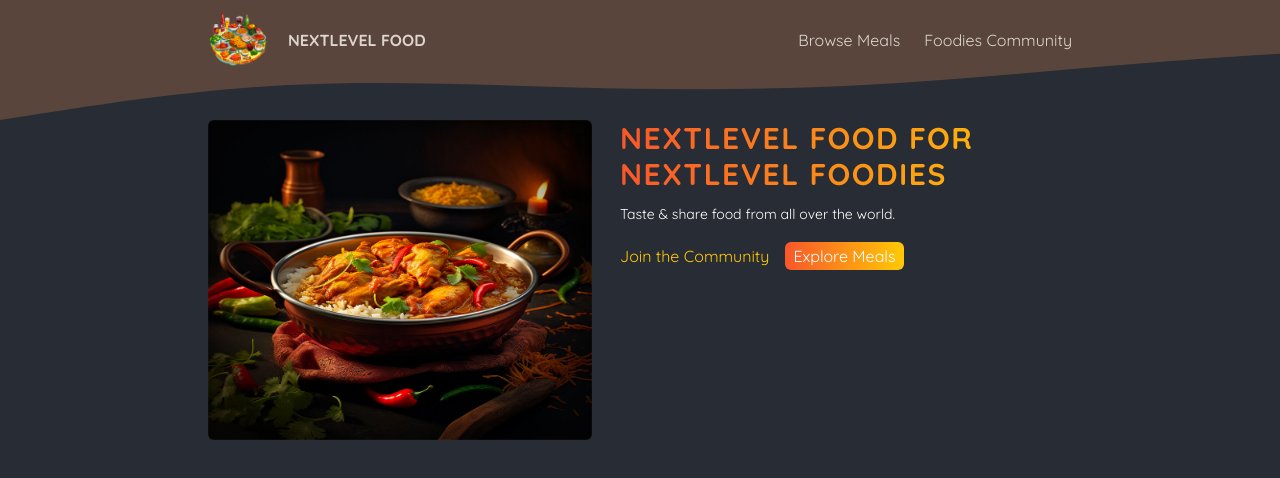
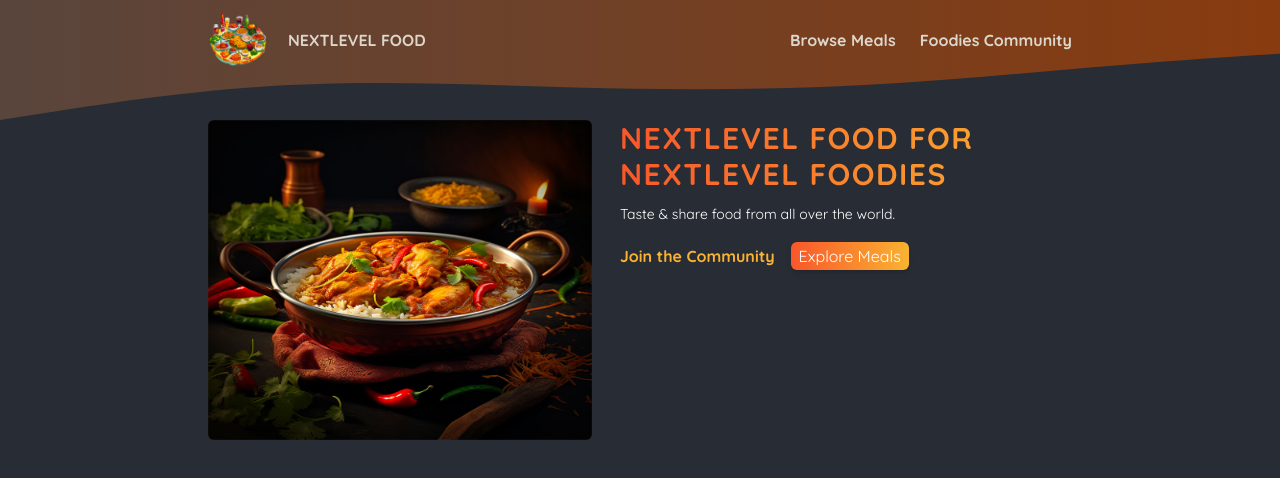
Before and after one commit to Artebah/Foodies, a Next.js app: page / in a window 1280 px wide. Shown: the top 478 px of the page. Built offline with nearby package versions, Linux system fonts and the light colour scheme.

Commit message:
add interactive styles

```diff
--- a/app/components/MainHeader.tsx
+++ b/app/components/MainHeader.tsx
@@ -2,6 +2,7 @@ import React from "react";
 import Link from "next/link";
 import Image from "next/image";
 import Logo from "@/assets/logo.png";
+import NavLink from "./NavLink";
 
 const MainHeader = () => {
   return (
@@ -13,10 +14,10 @@ const MainHeader = () => {
       <nav>
         <ul className="flex gap-6">
           <li>
-            <Link href="/meals">Browse Meals</Link>
+            <NavLink href="/meals">Browse Meals</NavLink>
           </li>
           <li>
-            <Link href="/community">Foodies Community</Link>
+            <NavLink href="/community">Foodies Community</NavLink>
           </li>
         </ul>
       </nav>
--- a/app/components/MainHeaderBackground.tsx
+++ b/app/components/MainHeaderBackground.tsx
@@ -15,11 +15,11 @@ const MainHeaderBackground = () => {
             id="paint0_linear_1_3"
             x1="0"
             y1="0"
-            x2="144000"
+            x2="1440"
             y2="0"
             gradientUnits="userSpaceOnUse">
-            <stop stopColor="#59453C" />
-            <stop offset="1" stopColor="#8F3A09" />
+            <stop offset="0%" stopColor="#59453C" />
+            <stop offset="100%" stopColor="#8F3A09" />
           </linearGradient>
           <clipPath id="clip0_1_3">
             <rect width="1440" height="120" fill="white" />
--- /dev/null
+++ b/app/components/NavLink.tsx
@@ -0,0 +1,28 @@
+"use client";
+
+import classNames from "classnames";
+import Link from "next/link";
+import { usePathname } from "next/navigation";
+import React from "react";
+
+interface Props {
+  href: string;
+  children: string;
+}
+
+const NavLink = ({ children, href }: Props) => {
+  const pathname = usePathname();
+
+  return (
+    <Link
+      className={classNames({
+        navlink: true,
+        active: pathname.includes(href),
+      })}
+      href={href}>
+      {children}
+    </Link>
+  );
+};
+
+export default NavLink;
--- a/app/globals.css
+++ b/app/globals.css
@@ -51,3 +51,26 @@ body {
   font-weight: 500;
   color: #ddd8d8;
 }
+
+.navlink {
+  transition: all 0.3s ease 0s;
+  font-weight: 700;
+  font-size: 1rem;
+}
+.navlink:hover {
+  text-shadow: 0 0 12px rgb(255, 208, 91);
+}
+.navlink.active,
+.navlink:hover {
+  color: #ff8a05;
+}
+.navlink.active:hover {
+  text-shadow: none;
+}
+
+.yellow-orange-gradient-highligh {
+  transition: all 0.3s ease 0s;
+}
+.yellow-orange-gradient-highligh:hover {
+  box-shadow: 0px 0px 7px 0px #f9572a;
+}
--- a/app/page.tsx
+++ b/app/page.tsx
@@ -15,11 +15,11 @@ export default function Home() {
           <p className="text-white pt-3 text-sm">Taste & share food from all over the world.</p>
         </div>
         <div className="mt-5">
-          <Link className="text-custom-yellow mr-4" href="/community">
+          <Link className="navlink text-custom-yellow mr-4" href="/community">
             Join the Community
           </Link>
           <Link
-            className="bg-gradient-to-r from-custom-orange to-custom-yellow px-2 py-1 rounded-md text-white"
+            className="yellow-orange-gradient-highligh bg-gradient-to-r from-custom-orange to-custom-yellow px-2 py-1 rounded-md text-white shadow-md"
             href="/meals">
             Explore Meals
           </Link>
--- a/tailwind.config.ts
+++ b/tailwind.config.ts
@@ -18,7 +18,7 @@ const config: Config = {
       colors: {
         "light-yellow": "#ddd6cb",
         "custom-orange": "#f9572a",
-        "custom-yellow": "#ffc905",
+        "custom-yellow": "#f9b331",
       },
     },
   },
```
